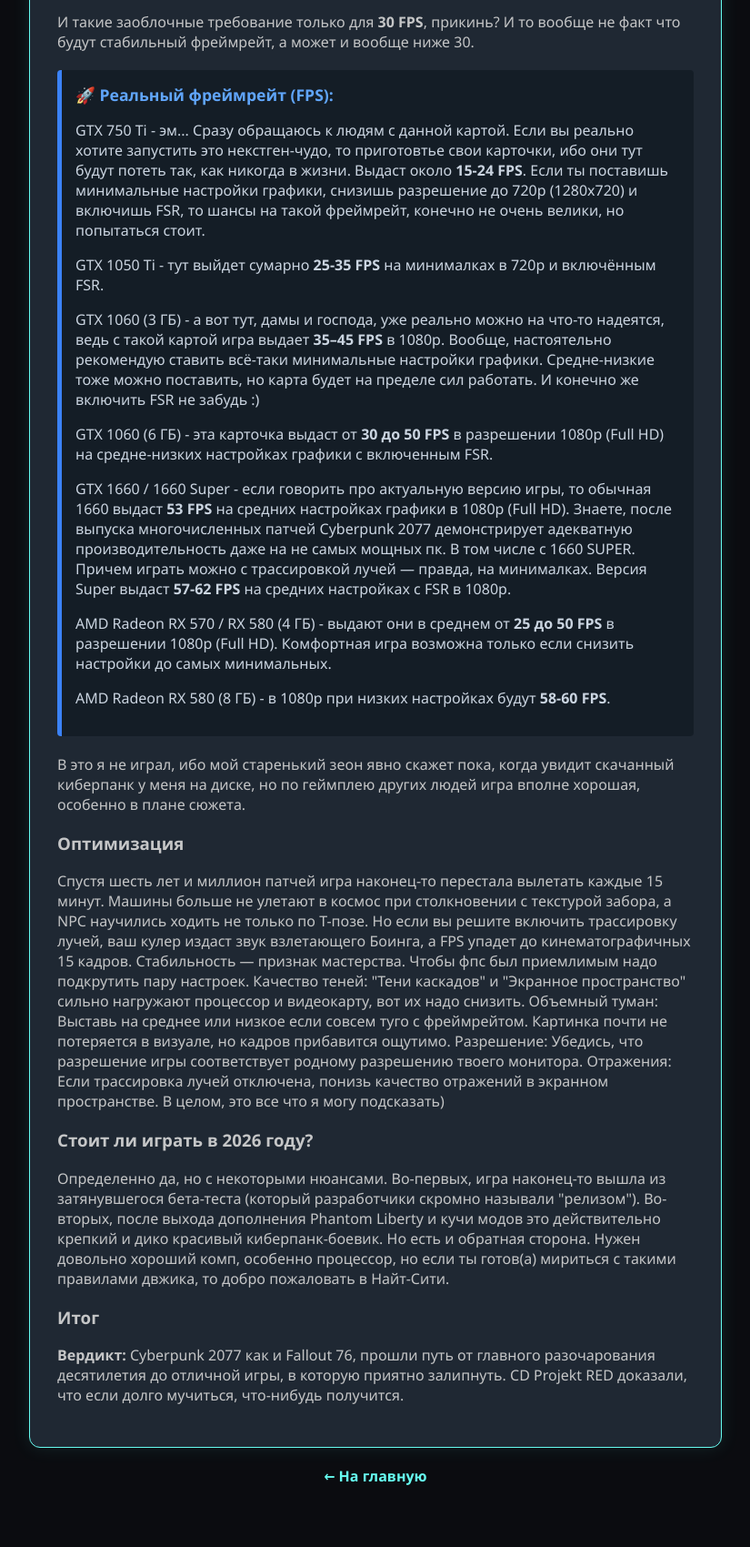
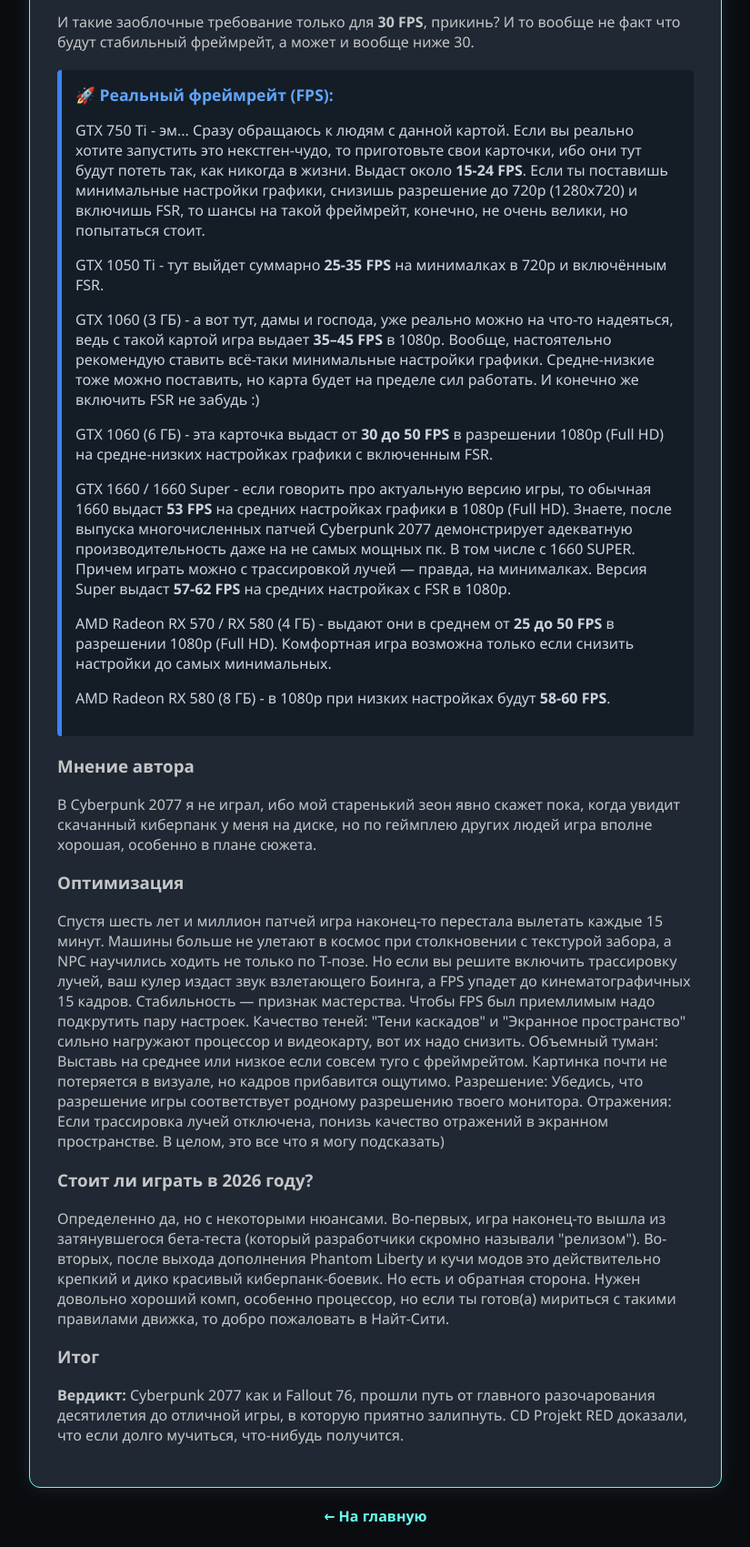
Before and after one commit to artemgorodilov13-cmd/scardum, a Flask app: page /game/cyberpunk2077 in a window 1280 px wide. Shown: the part 1253-2953 px from the top of the page at 91% size, without its empty margins (227-1052 px from the left). Before the commit the page ends 2885 px from the top, so only its background shows below. Run offline with Flask 3, Linux system fonts and the light colour scheme; data comes from the database, SQL or seed files in the repository.

Commit message:
cyberpunk2077.html

```diff
--- a/templates/game/cyberpunk2077.html
+++ b/templates/game/cyberpunk2077.html
@@ -1,4 +1,4 @@
-<!DOCTYPE html>
+ <!DOCTYPE html>
 <html lang="ru">
 <head>
     <meta charset="UTF-8">
@@ -96,22 +96,23 @@
         <!-- Блок с фреймрейтом -->
         <div class="fps-box">
             <div class="fps-title">🚀 Реальный фреймрейт (FPS):</div>
-	    <p>GTX 750 Ti - эм... Сразу обращаюсь к людям с данной картой. Если вы реально хотите запустить это некстген-чудо, то приготовтье свои карточки, ибо они тут будут потеть так, как никогда в жизни. Выдаст около <strong>15-24 FPS</strong>. Если ты поставишь минимальные настройки графики, снизишь разрешение до 720p (1280x720) и включишь FSR, то шансы на такой фреймрейт, конечно не очень велики, но попытаться стоит.</p>
-	    <p>GTX 1050 Ti - тут выйдет сумарно <strong>25-35 FPS</strong> на минималках в 720p и включённым FSR.</p>
-	    <p>GTX 1060 (3 ГБ) - а вот тут, дамы и господа, уже реально можно на что-то надеятся, ведь с такой картой игра выдает <strong>35–45 FPS</strong> в 1080p. Вообще, настоятельно рекомендую ставить всё-таки минимальные настройки графики. Средне-низкие тоже можно поставить, но карта будет на пределе сил работать. И конечно же включить FSR не забудь :)</p>
+	    <p>GTX 750 Ti - эм... Сразу обращаюсь к людям с данной картой. Если вы реально хотите запустить это некстген-чудо, то приготовьте свои карточки, ибо они тут будут потеть так, как никогда в жизни. Выдаст около <strong>15-24 FPS</strong>. Если ты поставишь минимальные настройки графики, снизишь разрешение до 720p (1280x720) и включишь FSR, то шансы на такой фреймрейт, конечно, не очень велики, но попытаться стоит.</p>
+	    <p>GTX 1050 Ti - тут выйдет суммарно <strong>25-35 FPS</strong> на минималках в 720p и включённым FSR.</p>
+	    <p>GTX 1060 (3 ГБ) - а вот тут, дамы и господа, уже реально можно на что-то надеяться, ведь с такой картой игра выдает <strong>35–45 FPS</strong> в 1080p. Вообще, настоятельно рекомендую ставить всё-таки минимальные настройки графики. Средне-низкие тоже можно поставить, но карта будет на пределе сил работать. И конечно же включить FSR не забудь :)</p>
 	    <p>GTX 1060 (6 ГБ) - эта карточка выдаст от <strong>30 до 50 FPS</strong> в разрешении 1080p (Full HD) на средне-низких настройках графики с включенным FSR.</p>
 	    <p>GTX 1660 / 1660 Super - если говорить про актуальную версию игры, то обычная 1660 выдаст <strong>53 FPS</strong> на средних настройках графики в 1080p (Full HD). Знаете, после выпуска многочисленных патчей Cyberpunk 2077 демонстрирует адекватную производительность даже на не самых мощных пк. В том числе с 1660 SUPER. Причем играть можно с трассировкой лучей — правда, на минималках. Версия Super выдаст <strong>57-62 FPS</strong> на средних настройках с FSR в 1080p.</p>
 	    <p>AMD Radeon RX 570 / RX 580 (4 ГБ) - выдают они в среднем от <strong>25 до 50 FPS</strong> в разрешении 1080p (Full HD). Комфортная игра возможна только если снизить настройки до самых минимальных.</p>
 	    <p>AMD Radeon RX 580 (8 ГБ) - в 1080p при низких настройках будут <strong>58-60 FPS</strong>.</p>
 	</div>
 
-	<p>В это я не играл, ибо мой старенький зеон явно скажет пока, когда увидит скачанный киберпанк у меня на диске, но по геймплею других людей игра вполне хорошая, особенно в плане сюжета.</p>
+	<h3>Мнение автора</h3>
+	<p>В Cyberpunk 2077 я не играл, ибо мой старенький зеон явно скажет пока, когда увидит скачанный киберпанк у меня на диске, но по геймплею других людей игра вполне хорошая, особенно в плане сюжета.</p>
 
 	<h3>Оптимизация</h3>
-	<p>Спустя шесть лет и миллион патчей игра наконец-то перестала вылетать каждые 15 минут. Машины больше не улетают в космос при столкновении с текстурой забора, а NPC научились ходить не только по Т-позе. Но если вы решите включить трассировку лучей, ваш кулер издаст звук взлетающего Боинга, а FPS упадет до кинематографичных 15 кадров. Стабильность — признак мастерства. Чтобы фпс был приемлимым надо подкрутить пару настроек. Качество теней: "Тени каскадов" и "Экранное пространство" сильно нагружают процессор и видеокарту, вот их надо снизить. Объемный туман: Выставь на среднее или низкое если совсем туго с фреймрейтом. Картинка почти не потеряется в визуале, но кадров прибавится ощутимо. Разрешение: Убедись, что разрешение игры соответствует родному разрешению твоего монитора. Отражения: Если трассировка лучей отключена, понизь качество отражений в экранном пространстве. В целом, это все что я могу подсказать)</p>
+	<p>Спустя шесть лет и миллион патчей игра наконец-то перестала вылетать каждые 15 минут. Машины больше не улетают в космос при столкновении с текстурой забора, а NPC научились ходить не только по Т-позе. Но если вы решите включить трассировку лучей, ваш кулер издаст звук взлетающего Боинга, а FPS упадет до кинематографичных 15 кадров. Стабильность — признак мастерства. Чтобы FPS был приемлимым надо подкрутить пару настроек. Качество теней: "Тени каскадов" и "Экранное пространство" сильно нагружают процессор и видеокарту, вот их надо снизить. Объемный туман: Выставь на среднее или низкое если совсем туго с фреймрейтом. Картинка почти не потеряется в визуале, но кадров прибавится ощутимо. Разрешение: Убедись, что разрешение игры соответствует родному разрешению твоего монитора. Отражения: Если трассировка лучей отключена, понизь качество отражений в экранном пространстве. В целом, это все что я могу подсказать)</p>
 
 	<h3>Стоит ли играть в 2026 году?</h3>
-	<p>Определенно да, но с некоторыми нюансами. Во-первых, игра наконец-то вышла из затянувшегося бета-теста (который разработчики скромно называли "релизом"). Во-вторых, после выхода дополнения Phantom Liberty и кучи модов это действительно крепкий и дико красивый киберпанк-боевик. Но есть и обратная сторона. Нужен довольно хороший комп, особенно процессор, но если ты готов(а) мириться с такими правилами двжика, то добро пожаловать в Найт-Сити.</p>
+	<p>Определенно да, но с некоторыми нюансами. Во-первых, игра наконец-то вышла из затянувшегося бета-теста (который разработчики скромно называли "релизом"). Во-вторых, после выхода дополнения Phantom Liberty и кучи модов это действительно крепкий и дико красивый киберпанк-боевик. Но есть и обратная сторона. Нужен довольно хороший комп, особенно процессор, но если ты готов(а) мириться с такими правилами движка, то добро пожаловать в Найт-Сити.</p>
 
 	<h3>Итог</h3>
 	<p><strong>Вердикт:</strong> Cyberpunk 2077 как и Fallout 76, прошли путь от главного разочарования десятилетия до отличной игры, в которую приятно залипнуть. CD Projekt RED доказали, что если долго мучиться, что-нибудь получится.</p>
```
